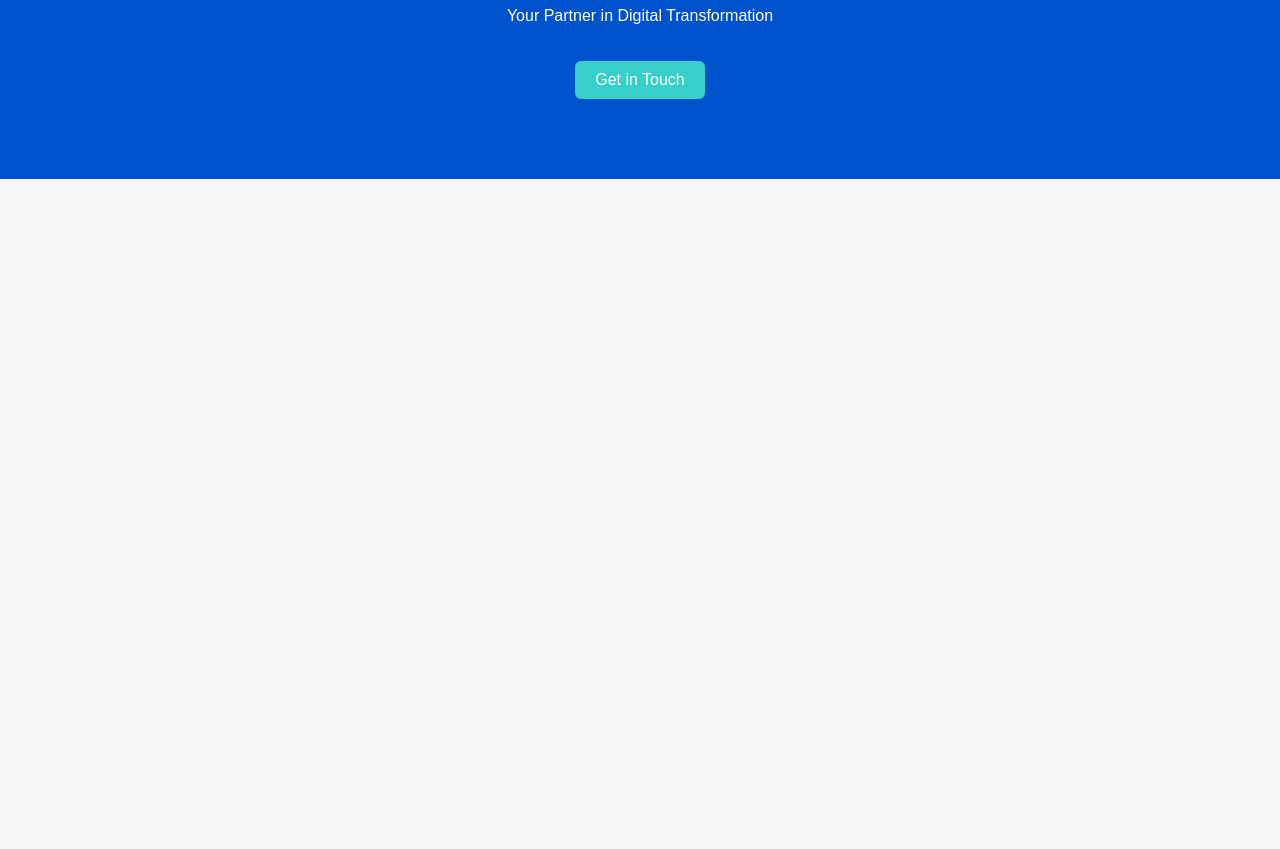
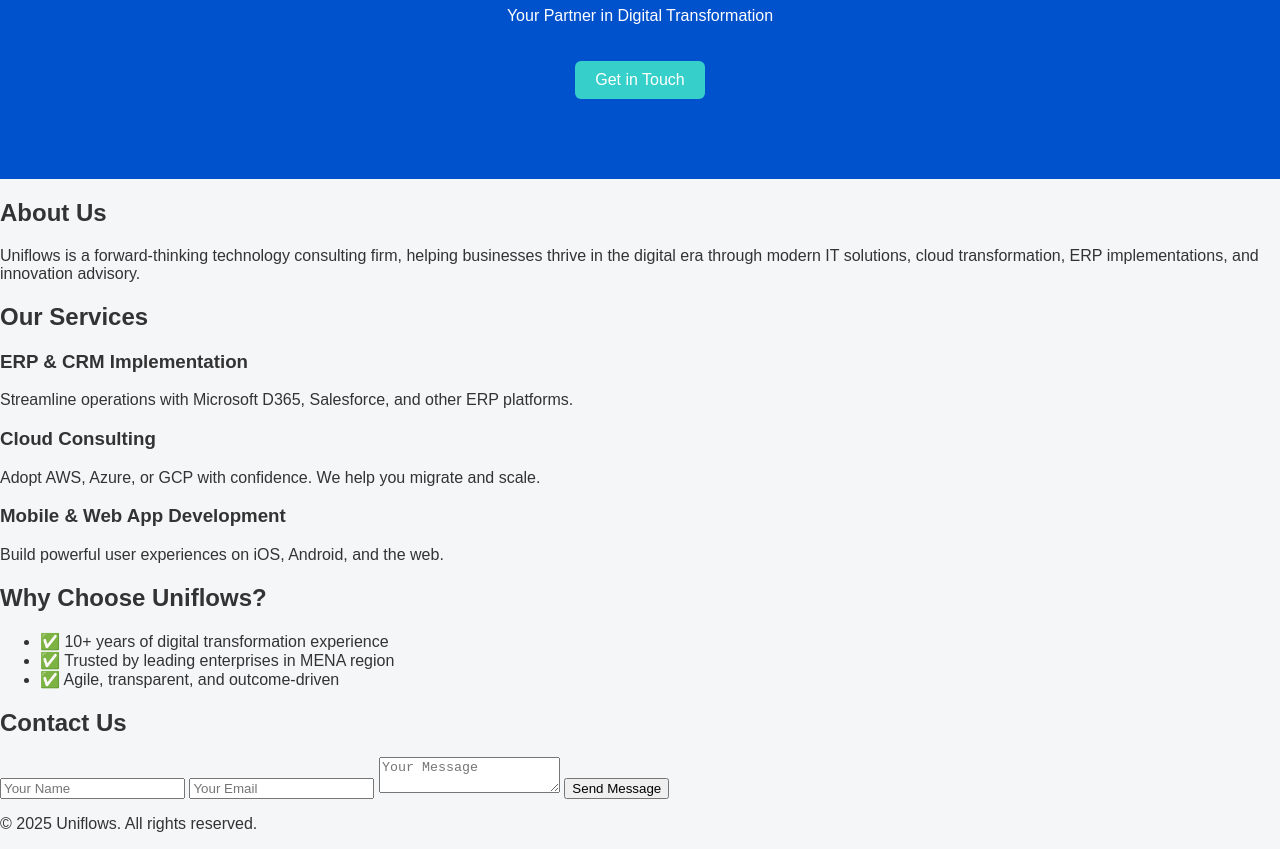
Before and after one commit to mwaqasjaved/Uniflows-website, a plain HTML site: page index.html in a window 1280 px wide. Shown: the part 153-1002 px from the top of the page. Before the commit the page ends 800 px from the top, so only its background shows below. Drawn offline with Linux system fonts and the light colour scheme.

Commit message:
updates on index page

```diff
--- a/index.html
+++ b/index.html
@@ -3,14 +3,61 @@
 <head>
   <meta charset="UTF-8" />
   <meta name="viewport" content="width=device-width, initial-scale=1.0"/>
-  <title>Uniflows Technology Consulting</title>
+  <title>Uniflows | Tech Consulting</title>
   <link rel="stylesheet" href="style.css" />
 </head>
 <body>
+
   <header class="hero">
-    <h1>Welcome to Uniflows</h1>
+    <h1>Uniflows</h1>
     <p>Your Partner in Digital Transformation</p>
     <a href="#contact" class="btn">Get in Touch</a>
   </header>
-</body>
-</html>
+
+  <section class="about">
+    <h2>About Us</h2>
+    <p>Uniflows is a forward-thinking technology consulting firm, helping businesses thrive in the digital era through modern IT solutions, cloud transformation, ERP implementations, and innovation advisory.</p>
+  </section>
+
+  <section class="services">
+    <h2>Our Services</h2>
+    <div class="service-list">
+      <div class="service">
+        <h3>ERP & CRM Implementation</h3>
+        <p>Streamline operations with Microsoft D365, Salesforce, and other ERP platforms.</p>
+      </div>
+      <div class="service">
+        <h3>Cloud Consulting</h3>
+        <p>Adopt AWS, Azure, or GCP with confidence. We help you migrate and scale.</p>
+      </div>
+      <div class="service">
+        <h3>Mobile & Web App Development</h3>
+        <p>Build powerful user experiences on iOS, Android, and the web.</p>
+      </div>
+    </div>
+  </section>
+
+  <section class="why">
+    <h2>Why Choose Uniflows?</h2>
+    <ul>
+      <li>✅ 10+ years of digital transformation experience</li>
+      <li>✅ Trusted by leading enterprises in MENA region</li>
+      <li>✅ Agile, transparent, and outcome-driven</li>
+    </ul>
+  </section>
+
+  <section class="contact" id="contact">
+    <h2>Contact Us</h2>
+    <form action="https://formspree.io/f/your_form_id" method="POST">
+      <input type="text" name="name" placeholder="Your Name" required />
+      <input type="email" name="email" placeholder="Your Email" required />
+      <textarea name="message" placeholder="Your Message" required></textarea>
+      <button type="submit">Send Message</button>
+    </form>
+  </section>
+
+  <footer>
+    <p>© 2025 Uniflows. All rights reserved.</p>
+  </footer>
+
+</body
```
